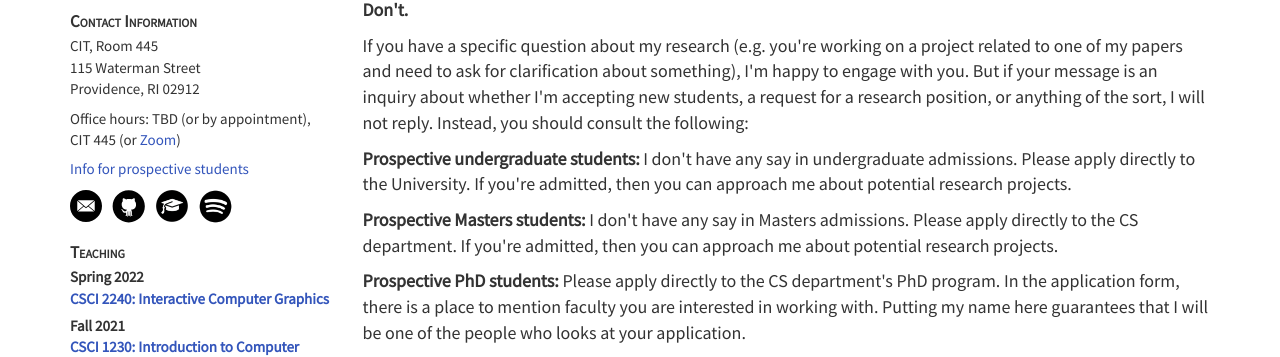
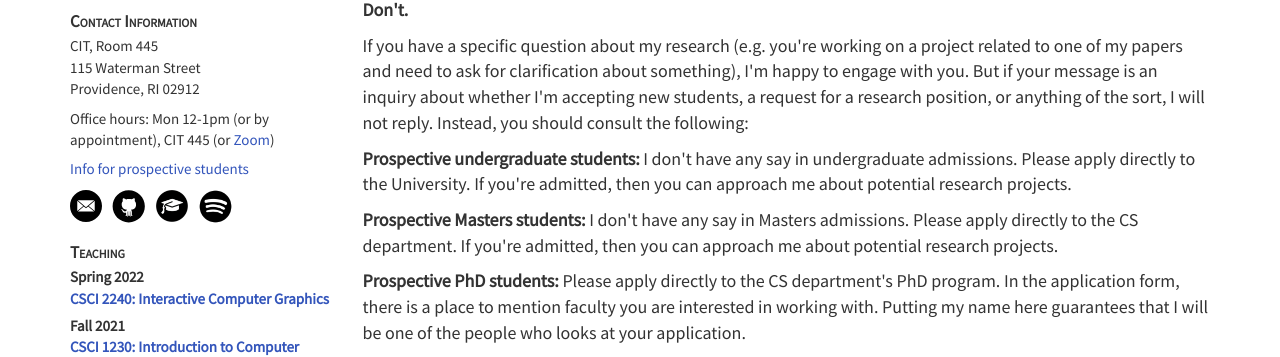
Before and after one commit to dritchie/dritchie.github.io, a Jekyll site: the page built from prospective_students.html, in a window 1280 px wide. Shown: the part 445-802 px from the top of the page. Built offline with Jekyll 4.4.1, drawn with Linux system fonts in a browser that asks for light colours.

Commit message:
Office hours

```diff
--- a/_includes/sidebar.html
+++ b/_includes/sidebar.html
@@ -14,7 +14,7 @@
 	<div>CIT, Room 445</div>
 	<div>115 Waterman Street</div>
 	<div>Providence, RI 02912</div>
-	<div id='officehours'>Office hours: TBD (or by appointment), CIT 445 (or <a target='_blank' href='https://brown.zoom.us/j/94791102694'>Zoom</a>)</div>
+	<div id='officehours'>Office hours: Mon 12-1pm (or by appointment), CIT 445 (or <a target='_blank' href='https://brown.zoom.us/j/94791102694'>Zoom</a>)</div>
 	<div id='prospectives'>
 		<a target='_blank' href='/prospective_students.html'>Info for prospective students</a>
 	</div>
```
